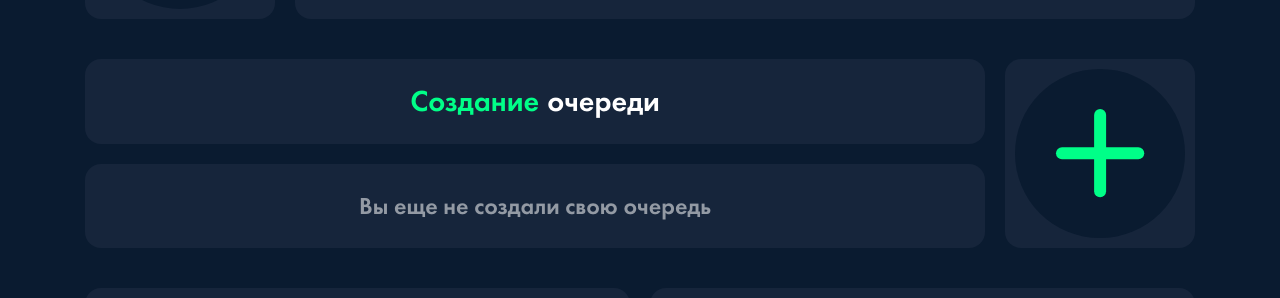
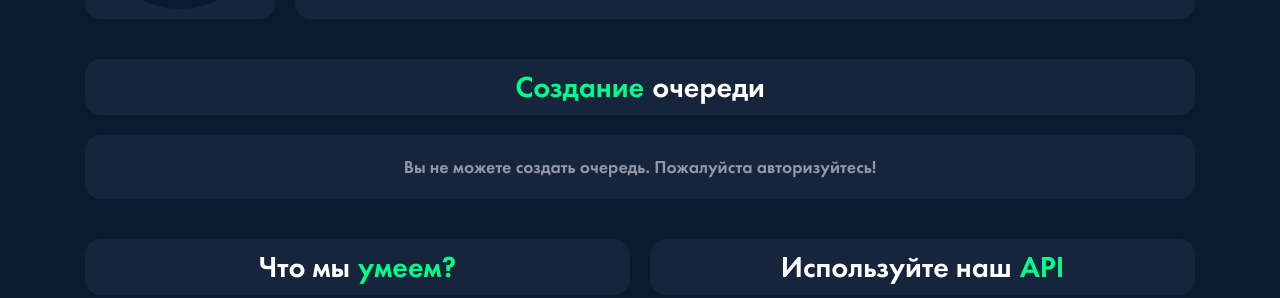
Before and after one commit to LeoCristt/Digital-Queue, a Next.js app in the folder frontend/: page / in a window 1280 px wide. Shown: the part 423-721 px from the top of the page. Built offline with nearby package versions, Linux system fonts and the light colour scheme; no server answers.

Commit message:
add visualization of the existing queue

```diff
--- a/frontend/src/app/(main)/page.tsx
+++ b/frontend/src/app/(main)/page.tsx
@@ -119,7 +119,7 @@ export default function Home() {
                     </div>
                 </div>
             </section>
-
+            {userId ? (
                 <section className="flex flex-row sm:flex-nowrap flex-wrap gap-[20px] w-full mb-[40px]">
                     <div className="flex flex-col gap-[20px] w-full">
                         <div
@@ -161,6 +161,25 @@ export default function Home() {
                         </div>
                     </button>
                 </section>
+            ) : (
+                <section className="flex flex-row sm:flex-nowrap flex-wrap gap-[20px] w-full mb-[40px]">
+                    <div className="flex flex-col gap-[20px] w-full">
+                        <div
+                            className="flex flex-row gap-2 h-full justify-center text-3xl text-nowrap bg-secondbackground p-[10px] rounded-2xl">
+                            <div className="text-foreground content-center">Создание</div>
+                            <div className="content-center">очереди</div>
+                        </div>
+                        <div className="h-full text-center content-center text-2xl text-textInput bg-secondbackground p-[10px] rounded-2xl">
+                            <div className="flex align-items-center justify-center p-2">
+                                <div className=" ">
+                                    <p className="text-lg">Вы не можете создать очередь. Пожалуйста авторизуйтесь!</p>
+                                </div>
+                            </div>
+                        </div>
+                    </div>
+
+                </section>
+            )}
 
             {/*<section className="flex flex-row sm:flex-nowrap flex-wrap gap-[20px] w-full mb-[40px]">*/}
             {/*    <div className="flex flex-col gap-[20px] w-full">*/}
@@ -188,12 +207,14 @@ export default function Home() {
                         <div>Что мы</div>
                         <div className="text-foreground">умеем?</div>
                     </div>
-                    <div className="text-2xl text-center h-full content-center text-textInput bg-secondbackground rounded-2xl p-[10px]">
+                    <div
+                        className="text-2xl text-center h-full content-center text-textInput bg-secondbackground rounded-2xl p-[10px]">
                         Наш проект предоставит Вам невероятную возможность в сфере организации очередей.
                     </div>
                 </div>
                 <div className="flex flex-col gap-[20px] w-full">
-                    <div className="flex flex-row gap-2 justify-center text-3xl text-nowrap bg-secondbackground rounded-2xl p-[10px]">
+                    <div
+                        className="flex flex-row gap-2 justify-center text-3xl text-nowrap bg-secondbackground rounded-2xl p-[10px]">
                         <div>Используйте наш</div><div className="text-foreground">API</div>
                     </div>
                     <div className="flex flex-row gap-[20px] w-full h-full text-2xl">
--- a/frontend/src/utils/api.ts
+++ b/frontend/src/utils/api.ts
@@ -15,7 +15,7 @@ export const checkQueueExistence = async (): Promise<{ queue_id: string; passwor
         const data = await response.json();
         return { queue_id: data.queue_id, password: data.password };
     } catch (error) {
-        console.error("Ошибка при проверке очереди:", error);
+        console.log("Ошибка при проверке очереди:", error);
         return null;
     }
 };
```
Lines whose indentation alone changed are shown as unchanged.
